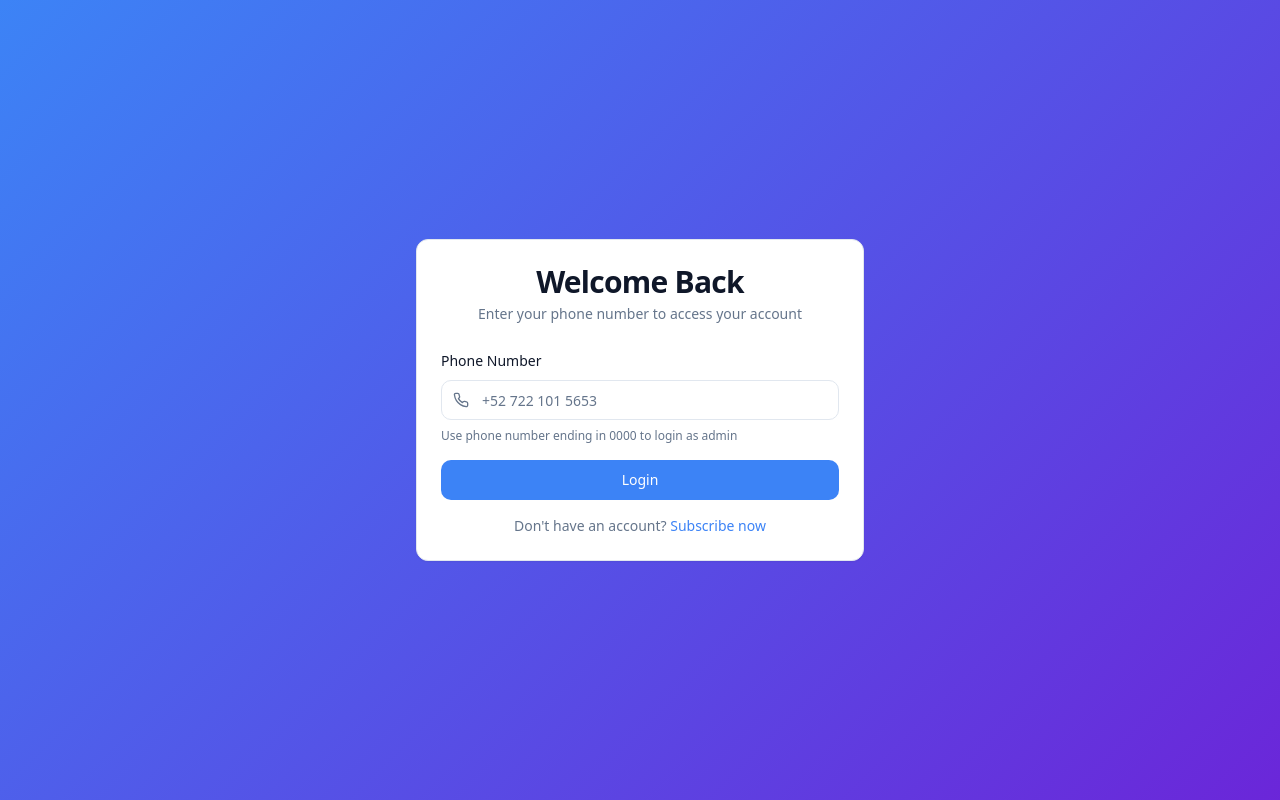
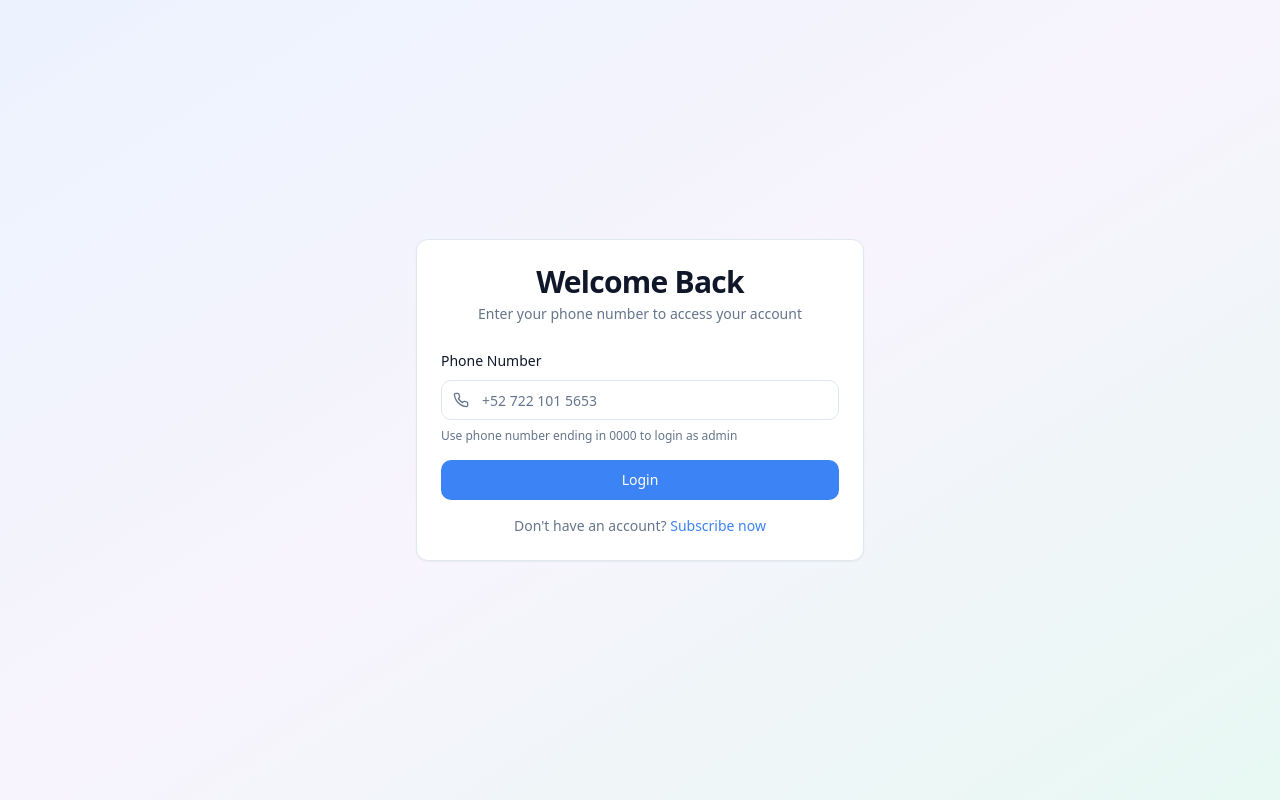
Before and after one commit to global-partner-dev/invoice-web-app, a React (Vite) app: page /login in a window 1280 px wide. Built offline with nearby package versions, Linux system fonts and the light colour scheme.

Commit message:
changed login page background color

```diff
--- a/src/pages/Login.tsx
+++ b/src/pages/Login.tsx
@@ -47,7 +47,7 @@ const Login = () => {
   };
 
   return (
-    <div className="min-h-screen flex items-center justify-center bg-gradient-hero px-4">
+    <div className="min-h-screen flex items-center justify-center bg-gradient-to-br from-primary/10 via-accent/5 to-secondary/10 px-4">
       <Card className="w-full max-w-md shadow-elegant">
         <CardHeader className="space-y-1">
           <CardTitle className="text-3xl font-bold text-center">Welcome Back</CardTitle>
```
